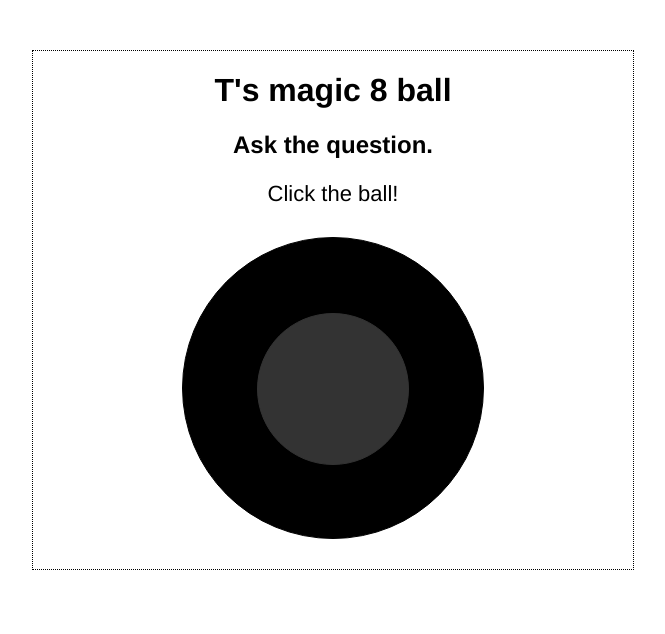
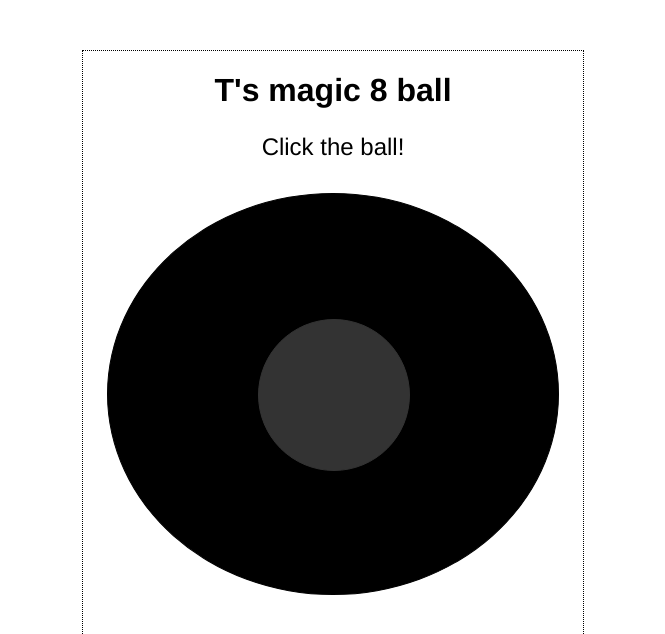
Before and after one commit to cbw29512/taursmagic8ball, a plain HTML site: page index.html in a window 1280 px wide. Shown: the top 634 px of the page, without its empty margins (307-972 px from the left). Drawn offline with Linux system fonts and the light colour scheme.

Commit message:
minor css changes

```diff
--- a/index.html
+++ b/index.html
@@ -17,7 +17,6 @@
         <![endif]-->
             <div id="content">
                 <h1> T's magic 8 ball</h1>
-                <h2> Ask the question. </h2>
                 <p id="info"> Click the ball! </p>
                         <div id="eight-ball" class="eight-ball">
                         <div class="answer">
--- a/style.css
+++ b/style.css
@@ -1,5 +1,6 @@
 #content {
-     width: 600px;
+     width: 500px;
+     height: 600px;
      margin: 0 auto;
      margin-top: 50px;
      border: 1px dotted black;
@@ -9,47 +10,38 @@
    }
 
     .eight-ball {
+      width: 400px;
+      height: 400px;
+      position: relative;
       background-color: black;
       border: 1px solid black;
       border-radius: 50%;
-      width: 300px;
-      height: 300px;
+      width: 90%;
       margin: 0 auto;
-      margin-bottom: 30px;
-      margin-top: 30px;
+      margin-bottom: 2em;
+      margin-top: 2em;
       cursor: pointer;
     }
 
     .answer {
+      top: 50%;
+      left: 50%;
+      position: absolute;
+      border-radius: 50%;
       background-color: #333;
       border: 1px solid #333;
-      border-radius: 50%;
-      width: 50%;
-      height: 50%;
-      margin: 25% auto;
+      height: 150px;
+      width: 150px;
+      margin: -75px 0px 0px -75px;
     }
 
     #answer {
+      margin-top: 3em;
       font-size: 1em;
-      margin: 20% auto;
       color: white;
       padding: 10px;
     }
 
-    /*p#answer {
-      padding: 23px;
-      color: lightblue;
-      letter-spacing: 2px;
-      font-size:18px;
-    }*/
-
-    #question {
-      margin: 20px;
-      padding: 10px;
-      width: 400px;
-      font-size:22px;
+    #info {
+      font-size: 1.5em;
     }
-
-    #info {
-      font-size: 22px;
-    }
```
